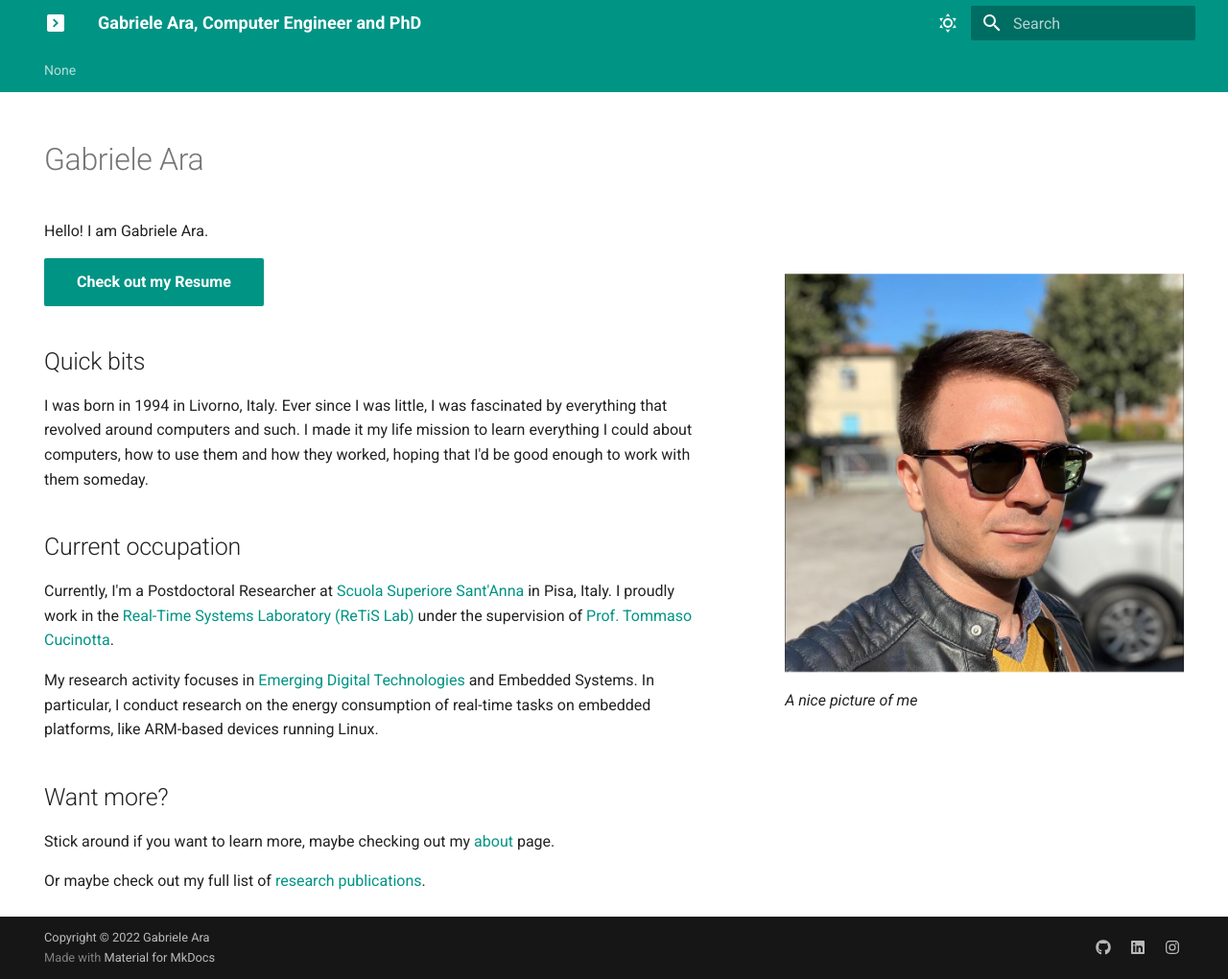
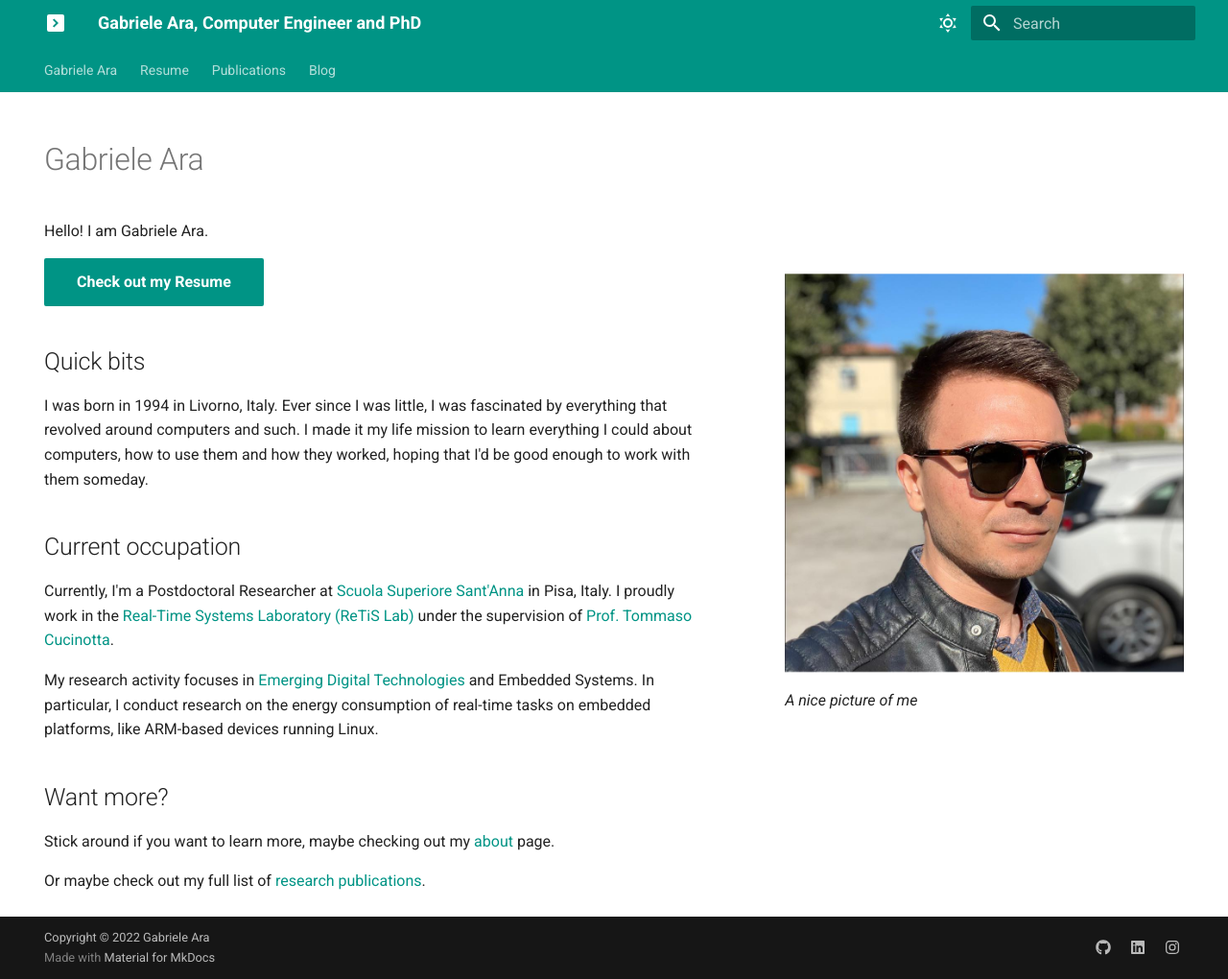
Before and after one commit to gabrieleara/gabrieleara.github.io, an MkDocs documentation site: the page built from docs/index.md, in a window 1280 px wide and 1020 px high. Shown: the whole window at 96% size. Built offline with MkDocs 1.6.1 and Material for MkDocs 9.7.7, drawn with Linux system fonts in a browser that asks for light colours.

Commit message:
Fixing nav and deploy

```diff
--- a/mkdocs.yml
+++ b/mkdocs.yml
@@ -2,7 +2,14 @@ site_name: Gabriele Ara, Computer Engineer and PhD
 copyright: Copyright &copy; 2022 Gabriele Ara
 
 nav:
-  - curriculum.html
+  - Gabriele Ara:
+    - index.html
+  - Resume:
+      - curriculum.html
+  - Publications:
+      - publications/index.html
+  - Blog:
+      - blog/index.html
 
 markdown_extensions:
   # Python Markdown
```
Also changed, not shown: 1 other file.
